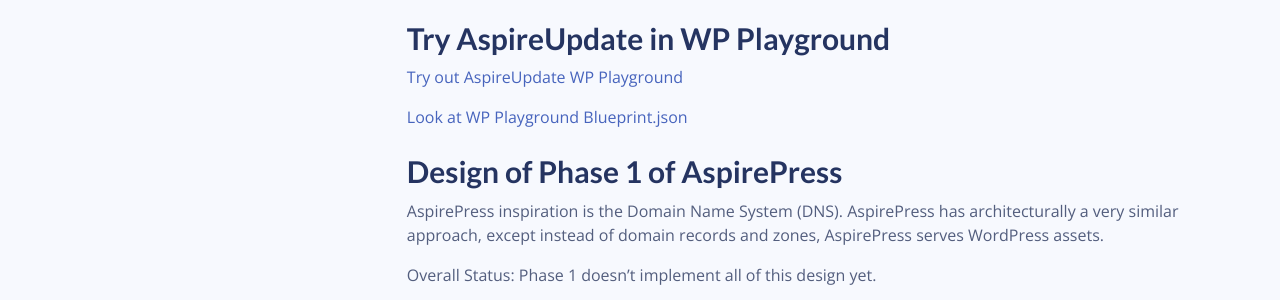
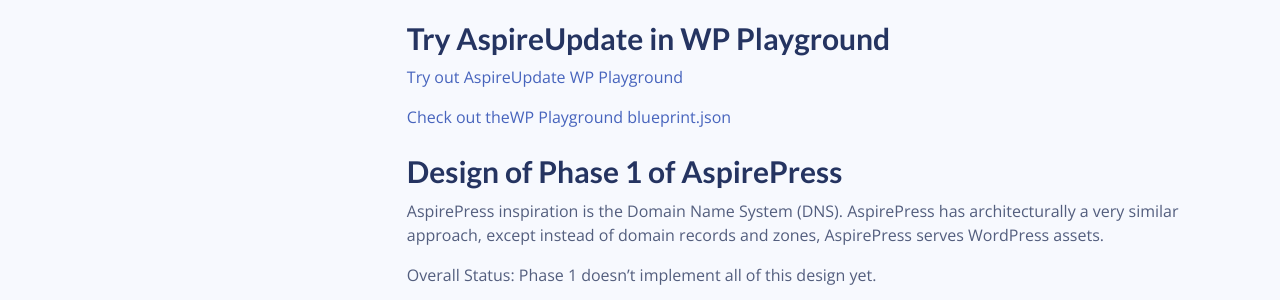
Before and after one commit to aspirepress/documentation, a Jekyll site: the page built from docs/aspireupdate/index.md, in a window 1280 px wide and 900 px high, scrolled down 311 px. Shown: the part 154-454 px from the top of the window. Built offline with Jekyll 4.4.1, drawn with Linux system fonts in a browser that asks for light colours; comment, search, counter and statistics services are not loaded.

```diff
--- a/docs/aspireupdate/index.md
+++ b/docs/aspireupdate/index.md
@@ -13,16 +13,16 @@ permalink: /aspireupdate/
 Download and Install AspireUpdate:
 
 [Current Build](https://github.com/aspirepress/AspireUpdate/tree/main)
-[Stable Build](https://github.com/aspirepress/AspireUpdate/tree/main)
+[Stable Build](https://github.com/aspirepress/AspireUpdate/tree/playground-ready)
 [Releases](https://github.com/aspirepress/AspireUpdate/releases)
 
 No API Key is currently required.
 
 ## Try AspireUpdate in WP Playground
 
-[Try out AspireUpdate WP Playground](https://playground.wordpress.net/?blueprint-url=https://raw.githubusercontent.com/aspirepress/AspireUpdate/refs/heads/main/assets/playground/blueprint.json)
+[Try out AspireUpdate WP Playground](https://playground.wordpress.net/?blueprint-url=https://raw.githubusercontent.com/aspirepress/AspireUpdate/refs/heads/playground-ready/assets/playground/blueprint.json)
 
-[Look at WP Playground Blueprint.json](https://github.com/aspirepress/AspireUpdate/blob/playground-ready/assets/playground/blueprint.json)
+[Check out theWP Playground blueprint.json](https://github.com/aspirepress/AspireUpdate/blob/playground-ready/assets/playground/blueprint.json)
 
 ## Design of Phase 1 of AspirePress
 
```
